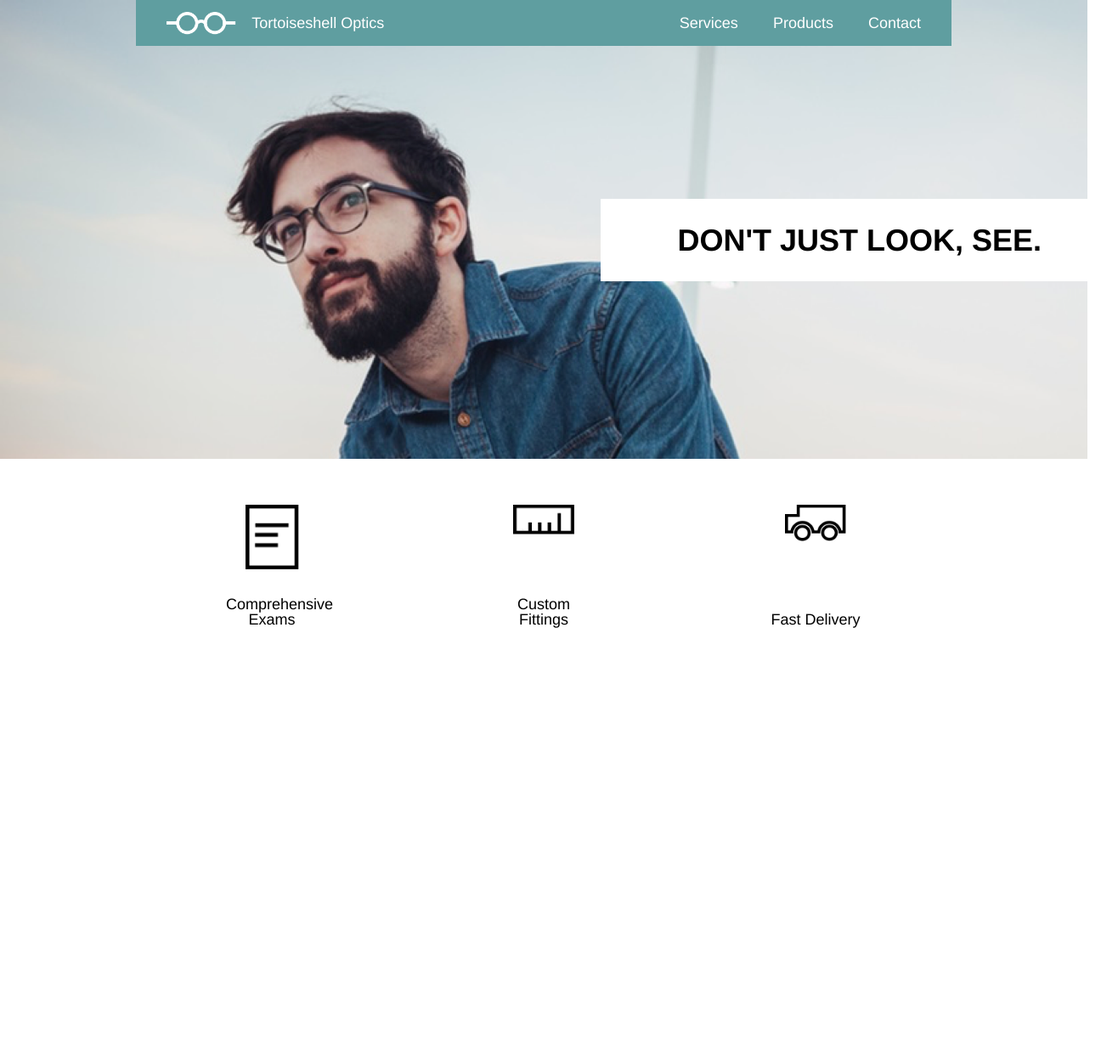
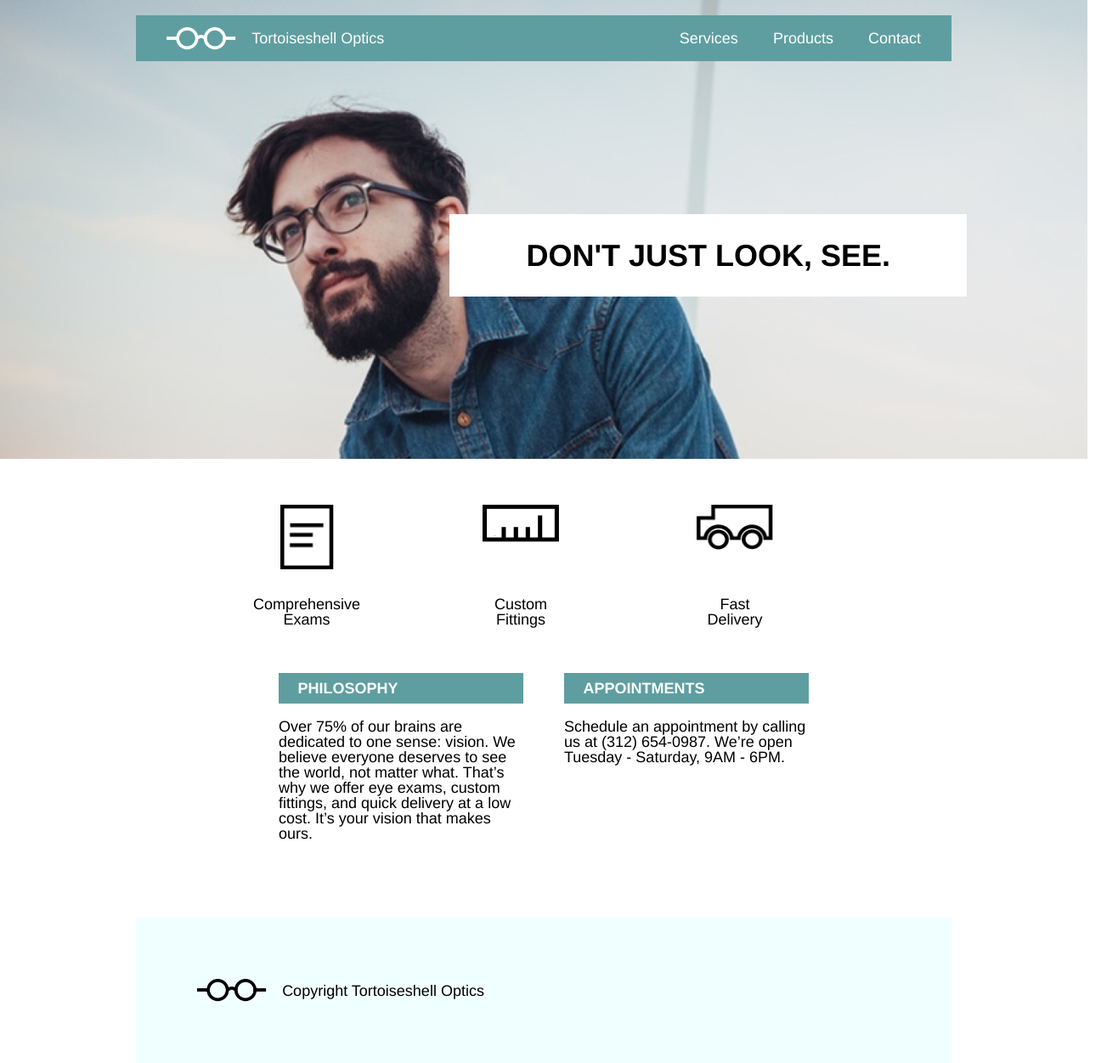
Before and after one commit to olinelson/tortoi, a plain HTML site: page index.html in a window 1280 px wide. Shown: the whole page at 85% size, 1316 px wide, since content can reach past the window. Before the commit the page ends 800 px from the top, so only its background shows below. Drawn offline with Linux system fonts and the light colour scheme.

Commit message:
finished desktop site

```diff
--- a/index.html
+++ b/index.html
@@ -24,15 +24,15 @@
           </div>
 
         </div>
+        <div id="container1a">
 
-        <div id="look">
           <p>DON'T JUST LOOK, SEE.</p>
-        </div>
+
+      </div>
     </div>
 
-    <div id="container2">
 
-      <div id="container2a">
+      <div id="container2">
 
       <div class="imgbox">
         <img id="paper" src="resources/paper-icon.png"/>
@@ -51,9 +51,38 @@
 
     </div>
 
+
+<div id="container3">
+    <div class="textbox">
+      <h4>PHILOSOPHY</h4>
+      <p>Over 75% of our brains are
+        dedicated to one sense:
+        vision. We believe everyone
+        deserves to see the world,
+        not matter what. That’s why
+        we offer eye exams, custom
+        fittings, and quick delivery
+        at a low cost. It’s your vision
+         that makes ours.</p>
     </div>
+
+    <div class="textbox">
+      <h4>APPOINTMENTS</h4>
+      <p>Schedule an appointment by
+        calling us at (312) 654-0987.
+         We’re open Tuesday - Saturday,
+          9AM - 6PM.</p>
+    </div>
+
+  </div>
+
+</body>
+
+<footer>
+  <img src="resources/logo-black.png"/>
+  <h4>Copyright Tortoiseshell Optics</h4>
+</footer>
 
 
 
-  </body>
 </html>
--- a/resources/css/style.css
+++ b/resources/css/style.css
@@ -2,6 +2,11 @@ html{
   font-family: Helvetica;
   font-size: 18px;
   line-height: 1.4;
+}
+
+body{
+  display: flex;
+  flex-direction: column;
 }
 
 #container1{
@@ -16,6 +21,11 @@ html{
 
 
 }
+
+#container1a{
+  width: 960px;
+}
+
 #menubar{
   width: 960px;
   height: auto;
@@ -25,6 +35,7 @@ html{
   align-items: center;
   justify-content: space-between;
   padding: 0;
+  margin-top: 1rem;
 }
 
 .logo-white{
@@ -63,24 +74,26 @@ html{
 
 }
 
-#look{
-  background-color: white;
-  padding: 0;
-  margin: 0;
+
+
+#container1a{
+  width: 960px;
   display: flex;
-  justify-content: center;
-  align-self: flex-end;
+  justify-content: flex-end;
+  margin-right: -2rem;
   margin-top: 10rem;
-  margin-right: -2rem;
+
 }
-#look p{
-  padding: 1.5rem 5rem;
-  margin: 0;
+
+#container1a p{
+  font-family: Helvetica;
   font-weight: bold;
   font-size: 2rem;
-  line-height: 1.2;
+  line-height:1.2;
+  padding: 1.5rem 5rem;
+  background-color: white;
+
 }
-
 
 
 #container2{
@@ -95,26 +108,28 @@ html{
   width: 960px;
   display: flex;
   align-items: center;
-  justify-content: space-around;
+  justify-content: center;
   padding: 0;
   margin:0;
+
 
 
 }
 
 .imgbox{
   height: 8rem;
-  width: 6rem;
+  width: 5rem;
   display: flex;
   flex-direction: column;
   justify-content: space-between;
-  margin: 3rem 3rem;
+  margin: 3rem 6rem 0 3rem;
   padding: 0;
+
 }
 
 .imgbox img{
   align-self: center  ;
-  width: 4rem;
+  width: 5rem;
   height: auto;
 
 
@@ -122,6 +137,11 @@ html{
 
 .imgbox p{
   text-align: center;
+  display: flex;
+  justify-content: center;
+
+
+
 
 
 
@@ -130,3 +150,47 @@ html{
 #paper{
   width: 3.5rem;
 }
+
+
+
+#container3{
+  width: 960px;
+  display: flex;
+  justify-content: center;
+  align-self: center;
+}
+
+
+.textbox{
+  width: 30%;
+  margin: 3rem 2.5% 5rem 2.5%;
+
+}
+
+.textbox h4{
+  background-color: cadetblue;
+  padding: 0.5rem 1.25rem;
+  color: white;
+  font-size: 1rem;
+  font-weight: bold;
+  margin-bottom: 1rem;
+
+}
+
+
+footer{
+  background-color: azure;
+  width: 960px;
+  align-self: center;
+  display: flex;
+  align-items: center;
+  margin: 0;
+
+
+}
+
+footer img{
+  height: 1.5rem;
+  width: auto;
+  padding: 4rem 1rem 4rem 4rem;
+}
```
